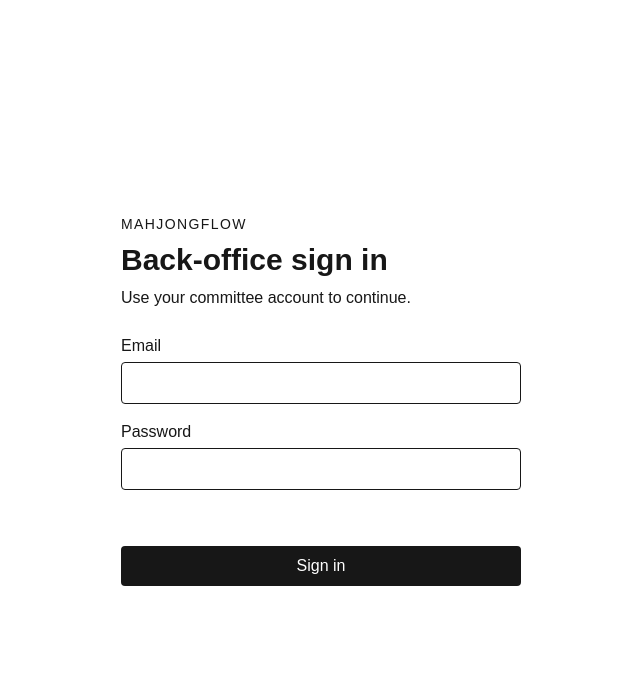
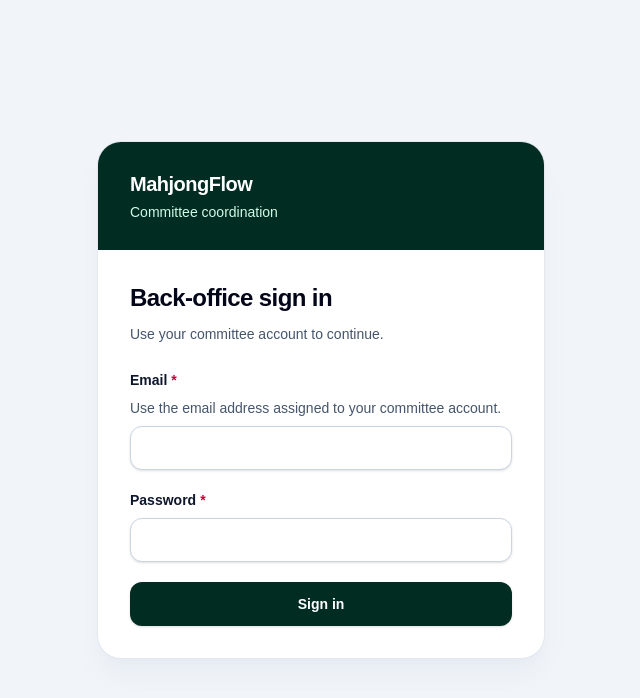
Before and after one commit to Josscui516/MahjongFlow, a Next.js app: page /login in a window 1280 px wide. Shown: the top 698 px of the page, without its empty margins (319-959 px from the left). Built offline with nearby package versions, Linux system fonts and the light colour scheme; no server answers.

Commit message:
fix: integrate shared login UI

```diff
--- a/src/app/(auth)/login/login-form.tsx
+++ b/src/app/(auth)/login/login-form.tsx
@@ -1,25 +1,71 @@
 "use client";
 
-import { useActionState } from "react";
+import { useActionState, type ComponentProps } from "react";
 
 import { loginAction } from "@/app/(auth)/actions";
-import {
-  AUTH_ERROR_CODES,
-  type LoginActionState,
-} from "@/lib/auth/contracts";
+import { AuthErrorFeedback } from "@/components/feedback";
+import { FormField, SubmitButton } from "@/components/forms";
+import { type LoginActionState } from "@/lib/auth/contracts";
 
 const INITIAL_LOGIN_STATE: LoginActionState = { error: null };
 
-function getLoginErrorMessage(error: LoginActionState["error"]) {
-  if (error === AUTH_ERROR_CODES.INVALID_CREDENTIALS) {
-    return "The email or password is incorrect.";
-  }
+type LoginFormViewProps = Readonly<{
+  error: LoginActionState["error"];
+  formAction: ComponentProps<"form">["action"];
+  nextPath: string;
+  pending: boolean;
+}>;
 
-  if (error === AUTH_ERROR_CODES.SERVICE_UNAVAILABLE) {
-    return "Sign-in is temporarily unavailable. Please try again.";
-  }
+export function LoginFormView({
+  error,
+  formAction,
+  nextPath,
+  pending,
+}: LoginFormViewProps) {
+  return (
+    <form action={formAction} className="space-y-5">
+      <input name="next" type="hidden" value={nextPath} />
 
-  return null;
+      <FormField
+        control={
+          <input
+            autoComplete="email"
+            maxLength={254}
+            name="email"
+            type="email"
+          />
+        }
+        description="Use the email address assigned to your committee account."
+        id="email"
+        label="Email"
+        required
+      />
+
+      <FormField
+        control={
+          <input
+            autoComplete="current-password"
+            maxLength={1024}
+            name="password"
+            type="password"
+          />
+        }
+        id="password"
+        label="Password"
+        required
+      />
+
+      {error ? <AuthErrorFeedback code={error} /> : null}
+
+      <SubmitButton
+        className="flex min-h-11 w-full items-center justify-center rounded-xl bg-emerald-950 px-4 py-2.5 text-sm font-semibold text-white shadow-sm transition hover:bg-emerald-900 focus-visible:outline-2 focus-visible:outline-offset-2 focus-visible:outline-emerald-700 disabled:cursor-not-allowed disabled:bg-slate-400"
+        pending={pending}
+        pendingLabel="Signing in…"
+      >
+        Sign in
+      </SubmitButton>
+    </form>
+  );
 }
 
 export function LoginForm({ nextPath }: Readonly<{ nextPath: string }>) {
@@ -27,49 +73,13 @@ export function LoginForm({ nextPath }: Readonly<{ nextPath: string }>) {
     loginAction,
     INITIAL_LOGIN_STATE,
   );
-  const errorMessage = getLoginErrorMessage(state.error);
 
   return (
-    <form action={formAction} className="grid gap-4">
-      <input name="next" type="hidden" value={nextPath} />
-
-      <label className="grid gap-1" htmlFor="email">
-        <span>Email</span>
-        <input
-          autoComplete="email"
-          className="rounded border border-current px-3 py-2"
-          id="email"
-          maxLength={254}
-          name="email"
-          required
-          type="email"
-        />
-      </label>
-
-      <label className="grid gap-1" htmlFor="password">
-        <span>Password</span>
-        <input
-          autoComplete="current-password"
-          className="rounded border border-current px-3 py-2"
-          id="password"
-          maxLength={1024}
-          name="password"
-          required
-          type="password"
-        />
-      </label>
-
-      <p aria-live="polite" className="min-h-6 text-sm text-red-700">
-        {errorMessage}
-      </p>
-
-      <button
-        className="rounded bg-foreground px-4 py-2 text-background disabled:opacity-60"
-        disabled={pending}
-        type="submit"
-      >
-        {pending ? "Signing in…" : "Sign in"}
-      </button>
-    </form>
+    <LoginFormView
+      error={state.error}
+      formAction={formAction}
+      nextPath={nextPath}
+      pending={pending}
+    />
   );
 }
--- a/src/app/(auth)/login/page.tsx
+++ b/src/app/(auth)/login/page.tsx
@@ -1,6 +1,7 @@
 import { redirect } from "next/navigation";
 
 import { LoginForm } from "@/app/(auth)/login/login-form";
+import { LoginShell } from "@/components/layout";
 import { getSafeBackofficeRedirectPath } from "@/lib/auth/redirect";
 import { getAuthenticatedUser } from "@/lib/auth/session";
 
@@ -18,14 +19,8 @@ export default async function LoginPage({
   }
 
   return (
-    <main className="mx-auto grid min-h-screen w-full max-w-md content-center gap-6 px-6 py-12">
-      <header className="grid gap-2">
-        <p className="text-sm uppercase tracking-widest">MahjongFlow</p>
-        <h1 className="text-3xl font-semibold">Back-office sign in</h1>
-        <p>Use your committee account to continue.</p>
-      </header>
-
+    <LoginShell title="Back-office sign in">
       <LoginForm nextPath={nextPath} />
-    </main>
+    </LoginShell>
   );
 }
--- a/src/app/layout.tsx
+++ b/src/app/layout.tsx
@@ -13,8 +13,8 @@ const geistMono = Geist_Mono({
 });
 
 export const metadata: Metadata = {
-  title: "Create Next App",
-  description: "Generated by create next app",
+  title: "MahjongFlow",
+  description: "Committee meeting, task, event, and attendance coordination.",
 };
 
 export default function RootLayout({ children }: LayoutProps<"/">) {
```
Also changed, not shown: 2 other files (tests, documents, lock files or other folders).
